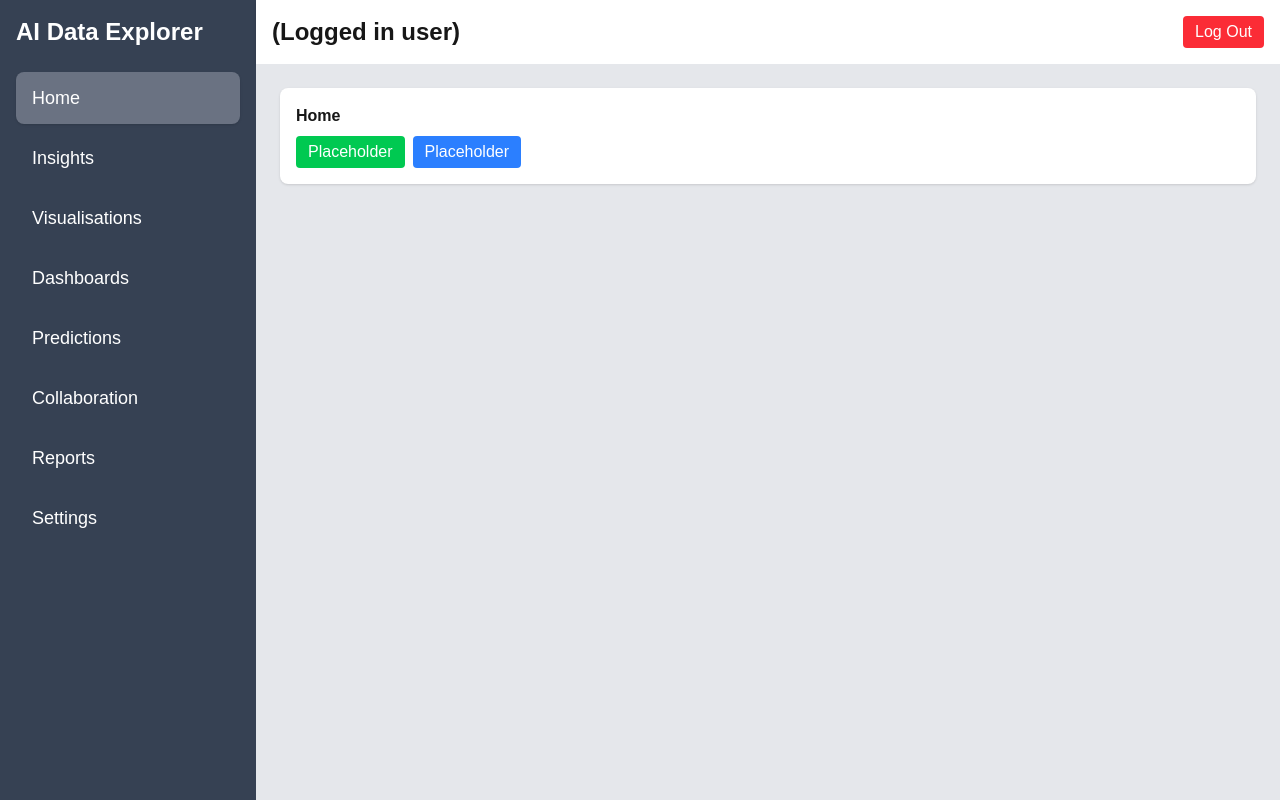
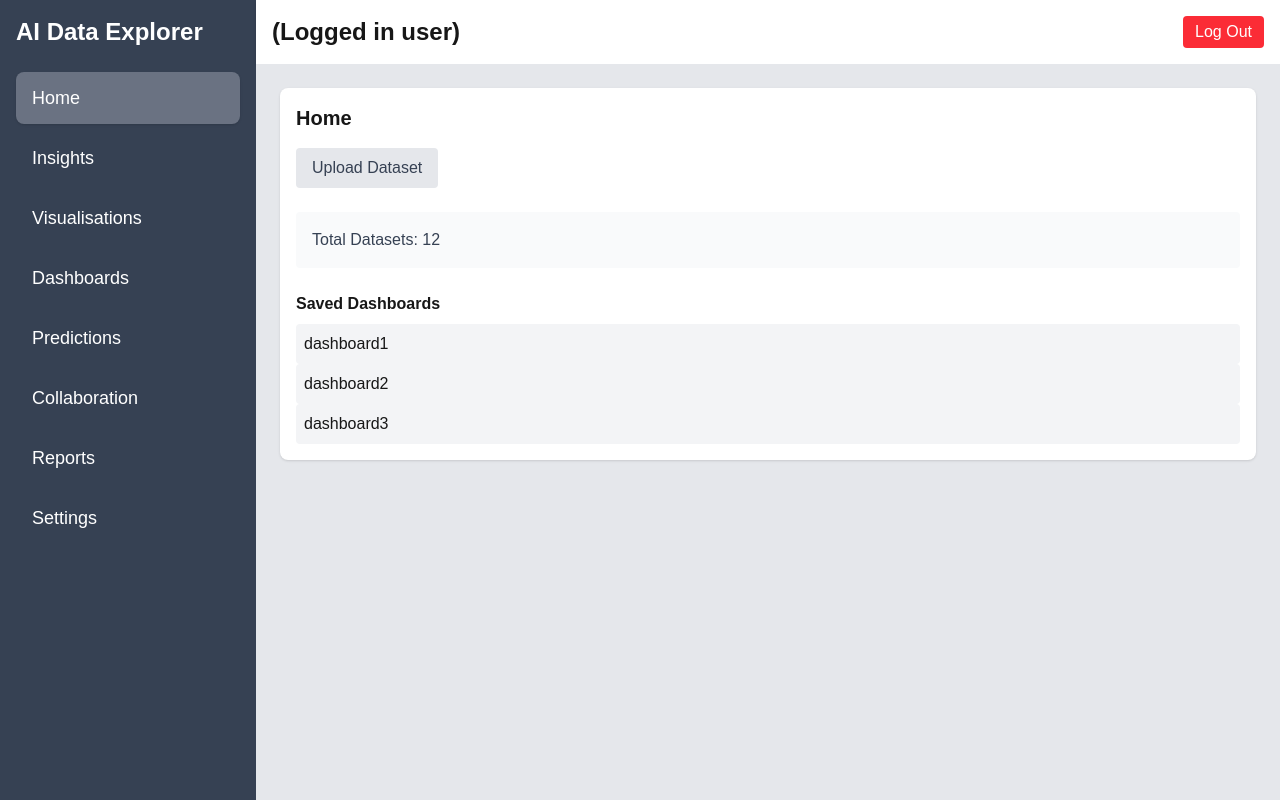
Before and after one commit to RushilYadav/AI-Data-Explorer, a Next.js app in the folder frontend/: page / in a window 1280 px wide. Built offline with nearby package versions, Linux system fonts and the light colour scheme.

Commit message:
Redesign Home widget UI and add mock data
Updated the Home widget to include sections for uploading datasets, displaying total datasets, and listing saved dashboards with mock data. Improved UI layout and replaced placeholder buttons with more relevant content.

```diff
--- a/frontend/src/components/Dashboard/Widgets/Home.tsx
+++ b/frontend/src/components/Dashboard/Widgets/Home.tsx
@@ -1,13 +1,42 @@
 export default function Home() {
-  return (
-    <div className="bg-white p-4 rounded-lg shadow hover:shadow-lg transition">
-      <h3 className="font-semibold mb-2">Home</h3>
-      <button className="px-3 py-1 bg-green-500 text-white rounded hover:bg-green-600">
-        Placeholder
-      </button>
-      <button className="ml-2 px-3 py-1 bg-blue-500 text-white rounded hover:bg-blue-600">
-        Placeholder
-      </button>
-    </div>
-  );
+
+//placeholder content for saved dashboards and reports
+const savedDashboards = [
+    { id: 1, name: "dashboard1" },
+    { id: 2, name: "dashboard2" },
+    { id: 3, name: "dashboard3" },
+]
+
+//mock
+const totalDatasets = 12;
+
+    return (
+        <div className="bg-white p-4 rounded-lg shadow hover:shadow-lg transition space-y-6">
+            <h3 className="text-xl font-semibold mb-4">Home</h3>
+            <div>
+                <button className="px-4 py-2 bg-gray-200 text-gray-700 rounded hover:bg-gray-100 cursor-pointer">
+                    Upload Dataset
+                </button>
+            </div>
+
+            <div className="bg-gray-50 p-4 rounded">
+                <p className="text-gray-700">Total Datasets: {totalDatasets}</p>
+            </div>
+
+            <div>
+                <h4 className="font-semibold mb-2">Saved Dashboards</h4>
+                {savedDashboards.length > 0 ? (
+                    <ul className="spcae-y-2">
+                        {savedDashboards.map((dashboard) => (
+                            <li key={dashboard.id} className="p-2 bg-gray-100 rounded hover:bg-gray-200 cursor-pointer">
+                                {dashboard.name}
+                            </li>
+                        ))}
+                    </ul>
+                ) : (
+                    <p className="text-gray-500">No saved dashboards.</p>
+                )}
+            </div>
+        </div>
+    );
 }
```
